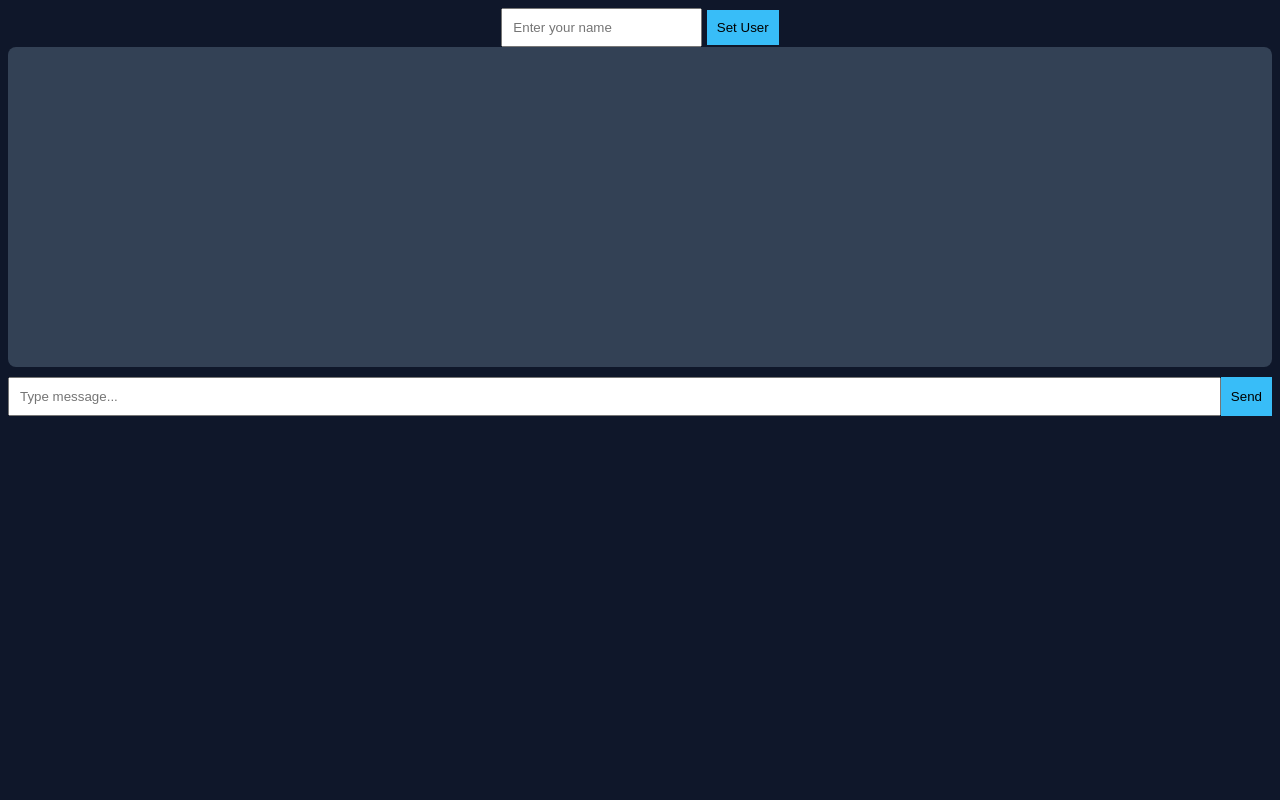
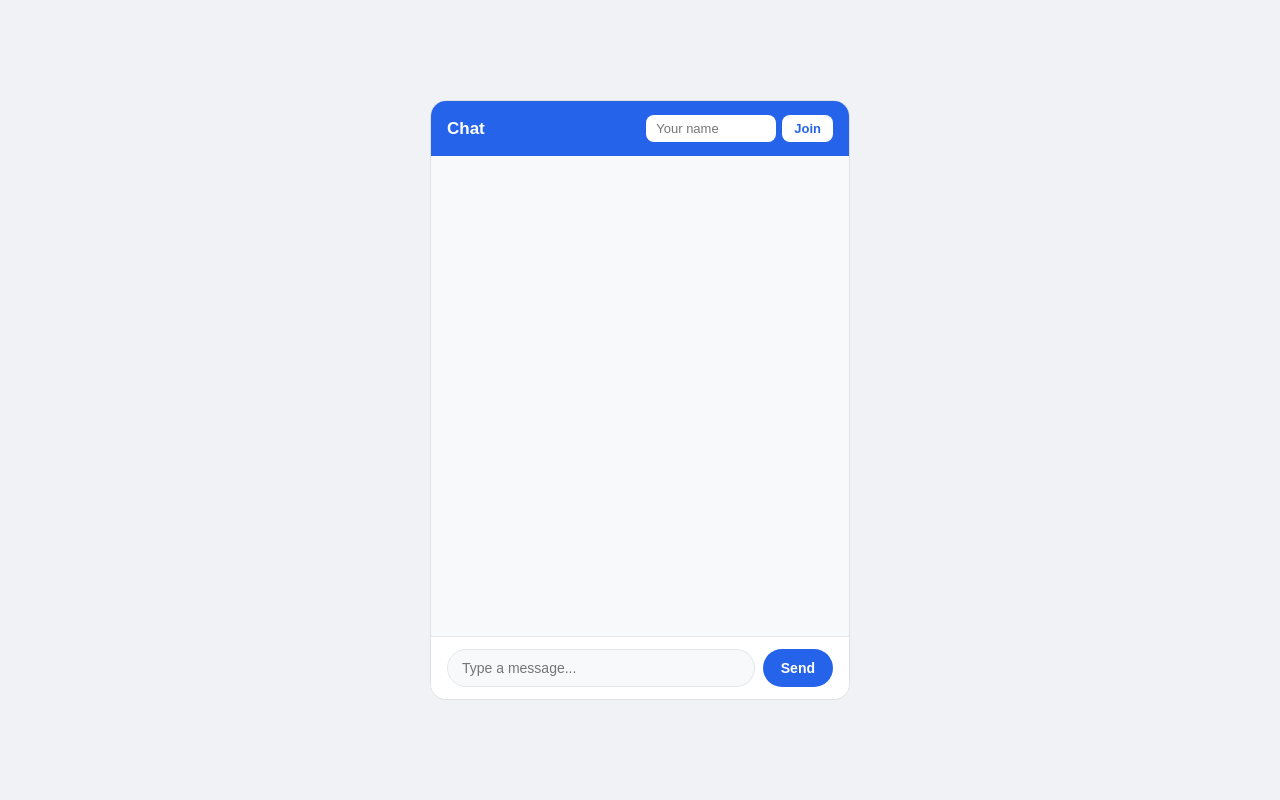
Before and after one commit to NISHKARSHrj/CHAT-app, a Flask app: page / in a window 1280 px wide. Run offline with Flask 3, Linux system fonts and the light colour scheme.

Commit message:
ui tweaks

```diff
--- a/static/style.css
+++ b/static/style.css
@@ -1,66 +1,152 @@
+* { box-sizing: border-box; margin: 0; padding: 0; }
+
 body {
-font-family: Arial;
-background: #0f172a;
-color: white;
-text-align: center;
+    font-family: Arial, sans-serif;
+    background: #f0f2f5;
+    display: flex;
+    justify-content: center;
+    align-items: center;
+    min-height: 100vh;
 }
 
-.chat-container {
-width: 400px;
-margin: auto;
-background: #1e293b;
-padding: 20px;
-border-radius: 10px;
+.app {
+    width: 420px;
+    height: 600px;
+    background: #ffffff;
+    border-radius: 16px;
+    display: flex;
+    flex-direction: column;
+    overflow: hidden;
+    border: 1px solid #e0e0e0;
 }
 
-#messages {
+.header {
+    background: #2563eb;
+    padding: 14px 16px;
+    display: flex;
+    align-items: center;
+    justify-content: space-between;
+}
+
+.header-title {
+    color: white;
+    font-size: 17px;
+    font-weight: 600;
+}
+
+.user-setup {
+    display: flex;
+    gap: 6px;
+}
+
+.user-setup input {
+    padding: 6px 10px;
+    border-radius: 8px;
+    border: none;
+    font-size: 13px;
+    width: 130px;
+    outline: none;
+}
+
+.user-setup button {
+    padding: 6px 12px;
+    background: white;
+    color: #2563eb;
+    border: none;
+    border-radius: 8px;
+    font-size: 13px;
+    font-weight: 600;
+    cursor: pointer;
+}
+
+.messages {
+    flex: 1;
+    overflow-y: auto;
+    padding: 16px;
     display: flex;
     flex-direction: column;
-    gap: 10px;
-height: 300px;
-overflow-y: scroll;
-background: #334155;
-padding: 10px;
-margin-bottom: 10px;
-border-radius: 8px;
+    gap: 8px;
+    background: #f8f9fa;
 }
 
-.message {
-margin: 5px 0;
-text-align: left;
-padding: 8px 12px;
-margin: 8px 0;
-border-radius: 10px;
-max-width: 70%;
-display: inline-block;
+.bubble {
+    max-width: 72%;
+    padding: 9px 13px;
+    border-radius: 16px;
+    font-size: 14px;
+    line-height: 1.4;
 }
 
-.input-box {
-display: flex;
+.bubble .sender {
+    font-size: 11px;
+    font-weight: 600;
+    margin-bottom: 3px;
+    opacity: 0.7;
 }
 
-input {
-flex: 1;
-padding: 10px;
+.bubble .time {
+    font-size: 10px;
+    margin-top: 4px;
+    opacity: 0.5;
+    text-align: right;
 }
 
-button {
-padding: 10px;
-background: #38bdf8;
-border: none;
-}
-.me {
-background: #38bdf8;
-align-self: flex-end;
-color: black;
-margin-left: auto;
-text-align: right;
+.bubble.me {
+    background: #2563eb;
+    color: white;
+    align-self: flex-end;
+    border-bottom-right-radius: 4px;
 }
 
-.other {
-background: #64748b;
-align-self: flex-start;
-color: white;
-margin-right: auto;
-text-align: left;
+.bubble.other {
+    background: #ffffff;
+    color: #1a1a1a;
+    align-self: flex-start;
+    border-bottom-left-radius: 4px;
+    border: 1px solid #e5e7eb;
 }
+
+.input-area {
+    display: flex;
+    gap: 8px;
+    padding: 12px 16px;
+    background: white;
+    border-top: 1px solid #e5e7eb;
+}
+
+.input-area input {
+    flex: 1;
+    padding: 10px 14px;
+    border: 1px solid #e5e7eb;
+    border-radius: 24px;
+    font-size: 14px;
+    outline: none;
+    background: #f8f9fa;
+}
+
+.input-area input:focus {
+    border-color: #2563eb;
+    background: white;
+}
+
+.input-area button {
+    padding: 10px 18px;
+    background: #2563eb;
+    color: white;
+    border: none;
+    border-radius: 24px;
+    font-size: 14px;
+    font-weight: 600;
+    cursor: pointer;
+}
+
+.input-area button:hover {
+    background: #1d4ed8;
+}
+
+.no-messages {
+    text-align: center;
+    color: #9ca3af;
+    font-size: 13px;
+    margin: auto;
+}
--- a/templates/chat.html
+++ b/templates/chat.html
@@ -4,21 +4,23 @@
     <meta charset="UTF-8">
     <meta name="viewport" content="width=device-width, initial-scale=1.0">
     <link rel="stylesheet" href="/static/style.css">
-    <title>CHAT UI</title>
+    <title>Chat</title>
 </head>
 <body>
-    <div>
-        <input id="username" placeholder="Enter your name">
-        <button onclick="createUser()">Set User</button>
+    <div class="app">
+        <div class="header">
+            <span class="header-title">Chat</span>
+            <div class="user-setup">
+                <input id="username" placeholder="Your name" />
+                <button onclick="createUser()">Join</button>
+            </div>
+        </div>
+        <div id="messages" class="messages"></div>
+        <div class="input-area">
+            <input id="messageInput" placeholder="Type a message..." onkeydown="if(event.key==='Enter') sendMessage()" />
+            <button onclick="sendMessage()">Send</button>
+        </div>
     </div>
-    <div id="messages"></div>
-    <div class="input-box">
-        <input id="messageInput" placeholder="Type message...">
-        <button onclick="sendMessage()">
-            Send
-        </button>
-    </div>
-
     <script src="/static/script.js"></script>
 </body>
 </html>
```
